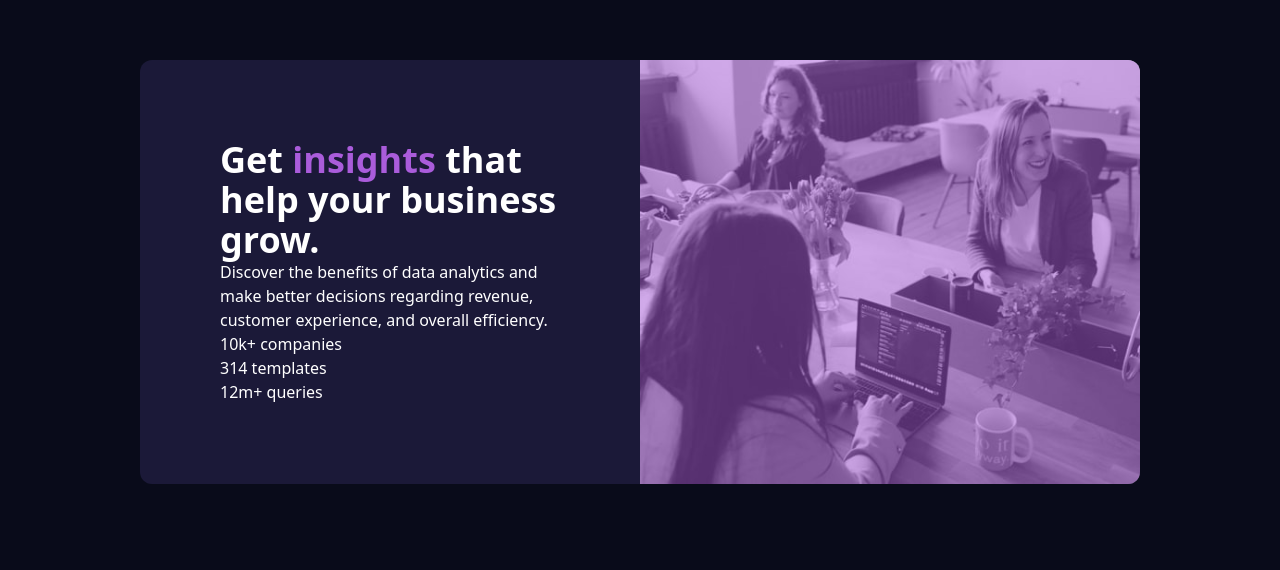
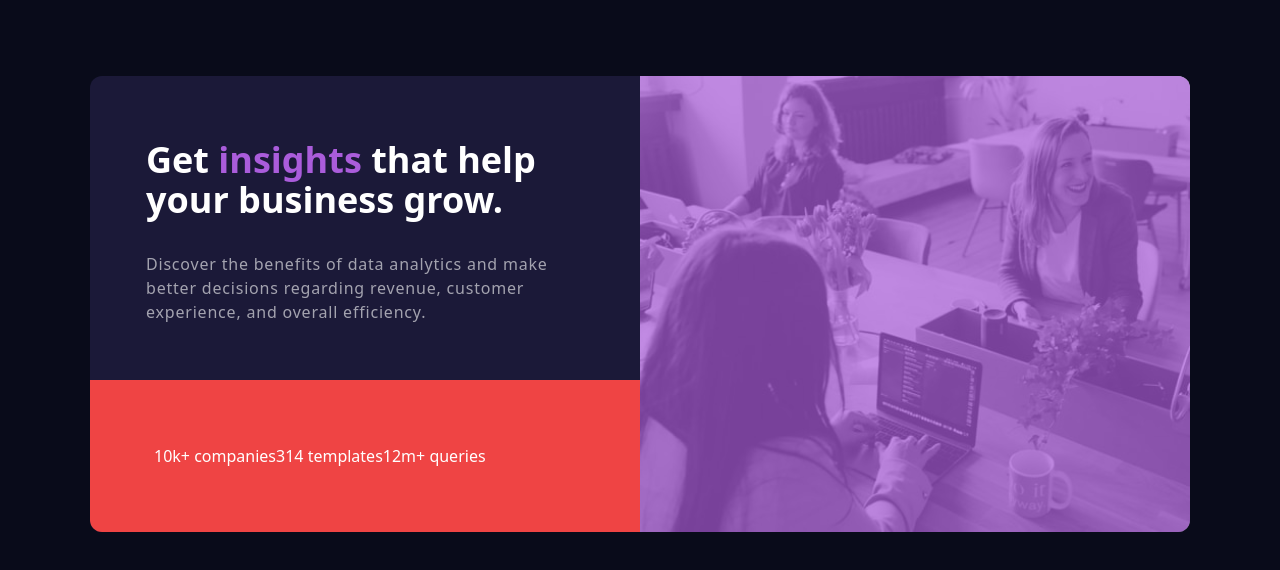
Before and after one commit to jessicaArvizu/FEpractice_Stats-Preview-Card-Component, a website built with Vite: page index.html in a window 1280 px wide. Shown: the part 128-698 px from the top of the page. Built offline with nearby package versions, Linux system fonts and the light colour scheme.

Commit message:
Left container fixed

```diff
--- a/index.html
+++ b/index.html
@@ -15,33 +15,34 @@
 </head>
 
 <body class="bg-very-dark-blue w-screen h-screen">
-
-  <main class="h-screen flex items-center justify-center text-t-white">
-    <div class="flex flex-col w-[1000px] lg:flex-row bg-dark-desaturated-blue rounded-xl	overflow-hidden">
+  <main class="lg:h-screen flex items-center justify-center text-t-white m-8">
+    <div class="flex flex-col w-[1100px] lg:flex-row bg-dark-desaturated-blue rounded-xl	overflow-hidden">
       <div class="lg:w-1/2 lg:order-2 relative">
         <img src="/image-header-desktop.jpg" alt="Header Image" class="h-full w-full">
-        <div class="absolute inset-0 bg-soft-violet opacity-50"></div>
+        <div class="absolute inset-0 bg-soft-violet opacity-70"></div>
       </div>
-      <div class="lg:w-1/2 p-20 lg:order-1">
-        <p>
-        <h1 class="text-4xl font-bold">
+      <div class="lg:w-1/2 lg:order-1 lg:flex-col h-full">
+        <div class="lg:h-[2/3] p-14">
+          <h1 class="text-4xl font-bold mt-2">
             Get <span class="text-soft-violet">insights</span>
             that help your business grow.
           </h1>
-        <h2>
+          <h2 class="text-h-transparent-white mt-8 tracking-wider text-md">
             Discover the benefits of data analytics and make
             better decisions
             regarding revenue, customer experience, and overall efficiency.
           </h2>
-        </p>
-        <div>
-          <ul>
+        </div>
+        <div class="bg-red-500 w-full p-16 lg:order-3 lg:h-[1/3]">
+          <ul class="flex flex-row">
             <li>10k+ companies</li>
             <li>314 templates</li>
             <li>12m+ queries</li>
           </ul>
         </div>
       </div>
+
+
     </div>
   </main>
   <script type="module" src="/main.js"></script>
```
Lines whose indentation alone changed are shown as unchanged.
